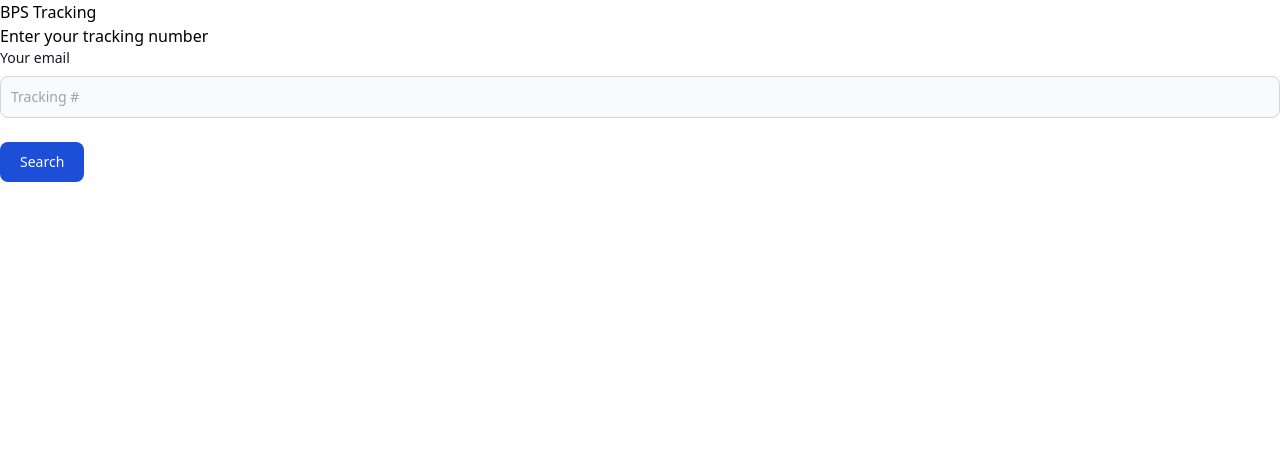
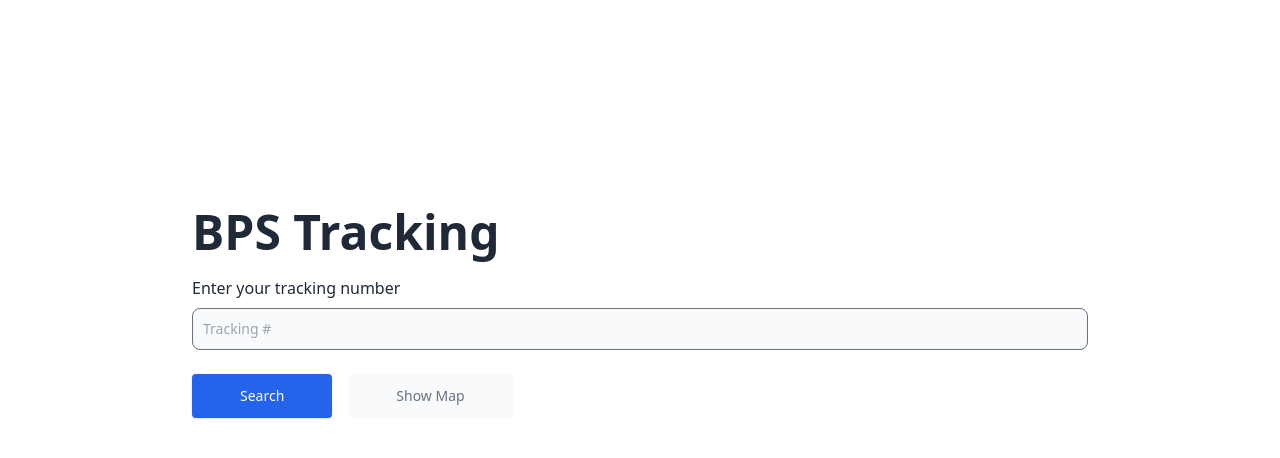
Before and after one commit to lsprr/bac, a Next.js app in the folder frontend/: page /tracking in a window 1280 px wide. Shown: the top 458 px of the page. Built offline with nearby package versions, Linux system fonts and the light colour scheme.

Commit message:
Revise UI Layout and Design

```diff
--- a/frontend/src/pages/_document.tsx
+++ b/frontend/src/pages/_document.tsx
@@ -4,7 +4,7 @@ export default function Document() {
   return (
     <Html lang="en">
       <Head />
-      <body>
+      <body className='text-gray-800'>
         <Main />
         <NextScript />
       </body>
--- a/frontend/src/pages/index.tsx
+++ b/frontend/src/pages/index.tsx
@@ -6,7 +6,7 @@ const inter = Inter({ subsets: ['latin'] })
 export default function Home() {
   return (
     <main
-      className={`flex min-h-screen flex-col items-center justify-between p-24 ${inter.className}`}
+      className={`${inter.className}`}
     >
       <TrackingView />
     </main>
--- a/frontend/src/pages/tracking.tsx
+++ b/frontend/src/pages/tracking.tsx
@@ -1,13 +1,13 @@
 import axios from 'axios';
-import { useState } from "react";
+import React, { useState } from "react";
 
 export default function TrackingView() {
     const [trackingNumber, setTrackingNumber] = useState('');
     const [trackingInfo, setTrackingInfo] = useState(null);
 
-    const handleSubmit = (e) => {
+    const handleSubmit = (e: React.FormEvent<HTMLFormElement>) => {
         e.preventDefault();
-    }
+    };
 
     const handleTracking = async () => {
         try {
@@ -18,69 +18,104 @@ export default function TrackingView() {
         }
     };
 
-    const status = trackingInfo?.parcel_tracking_items.map((item) => {
+    return (
+        <section className='max-w-4xl mx-5 my-20 lg:mx-auto'>
+            <Header />
+            <SearchForm trackingNumber={trackingNumber} setTrackingNumber={setTrackingNumber} handleTracking={handleTracking} onHandleSubmit={handleSubmit} />
+            {trackingInfo && <TrackingStatusList items={trackingInfo['parcel_tracking_items']} />}
+        </section >
+    )
+}
+
+function Header() {
+    return (
+        <section>
+            <div className="mx-auto pt-32">
+                <div className="mx-auto">
+                    <h1 className="text-3xl font-extrabold sm:text-5xl">
+                        BPS Tracking
+                    </h1>
+                </div>
+            </div>
+        </section>
+
+    );
+}
+
+function SearchForm({ trackingNumber, setTrackingNumber, handleTracking, onHandleSubmit }) {
+    return (
+        <form onSubmit={onHandleSubmit}>
+            <div className='mb-5'>
+                <label htmlFor="tracking" className="sm:block mt-5">Enter your tracking number</label>
+                <input
+                    value={trackingNumber}
+                    onChange={e => setTrackingNumber(e.target.value)}
+                    type="text"
+                    id="tracking"
+                    className="mt-2 bg-gray-50 border border-gray-500 text-gray-900 text-sm rounded-lg focus:ring-blue-500 focus:border-blue-500 block w-full p-2.5"
+                    placeholder="Tracking #"
+                    required
+                />
+            </div>
+            <button onClick={handleTracking} className="w-full rounded bg-blue-600 px-12 py-3 text-sm font-medium mb-1 md:mr-2 text-white shadow hover:bg-blue-700 focus:outline-none focus:ring active:bg-blue-500 sm:w-auto">Search</button>
+            <button className="w-full rounded bg-blue-600 px-12 py-3 text-sm font-medium mt-1 md:ml-2 text-white shadow hover:bg-blue-700 focus:outline-none focus:ring active:bg-blue-500 sm:w-auto disabled:bg-gray-50 disabled:text-gray-500 disabled:border-gray-200 disabled:shadow-none" disabled>Show Map</button>
+        </form>
+    );
+}
+
+function TrackingStatusList({ items }) {
+    return (
+        <ol className="mt-3 divide-y divider-gray-200 pt-10">
+            {items.map(item => (
+                <TrackingStatusItem key={item.uid} item={item} />
+            ))}
+        </ol>
+    );
+}
+
+function TrackingStatusItem({ item }) {
     const date = new Date(item.timestamp);
-        const options = { weekday: 'long', year: 'numeric', month: 'long', day: 'numeric' };
+    const day = date.toLocaleDateString(undefined, { year: 'numeric', month: 'long', day: 'numeric' });
+    const time = date.toLocaleTimeString(undefined, { hour: 'numeric', minute: 'numeric' });
+    const description = item.tracking_code_vendor?.tracking_code?.tracking_code_locales[0]?.description ?? item.tracking_code?.tracking_code_locales[0]?.description;
+    const location = item.location ?? item.city + ', ' + item.state;
+
     return (
         <>
-                <li className="mb-10 ml-6">
-                    <span className="absolute flex items-center justify-center w-6 h-6 bg-blue-100 rounded-full -left-3 ring-8 ring-white dark:ring-gray-900 dark:bg-blue-900">
-                        <svg className="w-2.5 h-2.5 text-blue-800 dark:text-blue-300" aria-hidden="true" xmlns="http://www.w3.org/2000/svg" fill="currentColor" viewBox="0 0 20 20">
-                            <path d="M20 4a2 2 0 0 0-2-2h-2V1a1 1 0 0 0-2 0v1h-3V1a1 1 0 0 0-2 0v1H6V1a1 1 0 0 0-2 0v1H2a2 2 0 0 0-2 2v2h20V4ZM0 18a2 2 0 0 0 2 2h16a2 2 0 0 0 2-2V8H0v10Zm5-8h10a1 1 0 0 1 0 2H5a1 1 0 0 1 0-2Z" />
+            <li>
+                <div className="items-center block py-3 sm:flex">
+                    <div className="text-gray-800">
+
+                        <time className="text-lg font-semibold">{day}</time>
+                        <div className="text-base font-normal flex items-center">
+                            <span className="text-gray-800 capitalize">
+                                {description}
+                            </span>
+                            <span className="inline-flex items-center justify-center w-4 h-4 ml-2 text-sm font-semibold rounded-full bg-green-700 text-green-300">
+                                <svg className="w-2.5 h-2.5" aria-hidden="true" xmlns="http://www.w3.org/2000/svg" fill="none" viewBox="0 0 16 12">
+                                    <path stroke="currentColor" stroke-linecap="round" stroke-linejoin="round" stroke-width="2" d="M1 5.917 5.724 10.5 15 1.5" />
                                 </svg>
+                                <span className="sr-only">Icon description</span>
                             </span>
-                    <h3 className="flex items-center mb-1 text-lg font-semibold text-gray-900 dark:text-white">Flowbite Application UI v2.0.0 <span className="bg-blue-100 text-blue-800 text-sm font-medium mr-2 px-2.5 py-0.5 rounded dark:bg-blue-900 dark:text-blue-300 ml-3">Latest</span></h3>
-                    <time className="block mb-2 text-sm font-normal leading-none text-gray-400 dark:text-gray-500">Released on January 13th, 2022</time>
-                    <p className="mb-4 text-base font-normal text-gray-500 dark:text-gray-400">Get access to over 20+ pages including a dashboard layout, charts, kanban board, calendar, and pre-order E-commerce & Marketing pages.</p>
-                    <a href="#" className="inline-flex items-center px-4 py-2 text-sm font-medium text-gray-900 bg-white border border-gray-200 rounded-lg hover:bg-gray-100 hover:text-blue-700 focus:z-10 focus:ring-4 focus:outline-none focus:ring-gray-200 focus:text-blue-700 dark:bg-gray-800 dark:text-gray-400 dark:border-gray-600 dark:hover:text-white dark:hover:bg-gray-700 dark:focus:ring-gray-700"><svg className="w-3.5 h-3.5 mr-2.5" aria-hidden="true" xmlns="http://www.w3.org/2000/svg" fill="currentColor" viewBox="0 0 20 20">
-                        <path d="M14.707 7.793a1 1 0 0 0-1.414 0L11 10.086V1.5a1 1 0 0 0-2 0v8.586L6.707 7.793a1 1 0 1 0-1.414 1.414l4 4a1 1 0 0 0 1.416 0l4-4a1 1 0 0 0-.002-1.414Z" />
-                        <path d="M18 12h-2.55l-2.975 2.975a3.5 3.5 0 0 1-4.95 0L4.55 12H2a2 2 0 0 0-2 2v4a2 2 0 0 0 2 2h16a2 2 0 0 0 2-2v-4a2 2 0 0 0-2-2Zm-3 5a1 1 0 1 1 0-2 1 1 0 0 1 0 2Z" />
-                    </svg> Download ZIP</a>
-                </li>
-                <li className="mb-10 ml-6">
-                    <span className="absolute flex items-center justify-center w-6 h-6 bg-blue-100 rounded-full -left-3 ring-8 ring-white dark:ring-gray-900 dark:bg-blue-900">
-                        <svg className="w-2.5 h-2.5 text-blue-800 dark:text-blue-300" aria-hidden="true" xmlns="http://www.w3.org/2000/svg" fill="currentColor" viewBox="0 0 20 20">
-                            <path d="M20 4a2 2 0 0 0-2-2h-2V1a1 1 0 0 0-2 0v1h-3V1a1 1 0 0 0-2 0v1H6V1a1 1 0 0 0-2 0v1H2a2 2 0 0 0-2 2v2h20V4ZM0 18a2 2 0 0 0 2 2h16a2 2 0 0 0 2-2V8H0v10Zm5-8h10a1 1 0 0 1 0 2H5a1 1 0 0 1 0-2Z" />
+                        </div>
+
+                        <span className="bg-gray-100 text-gray-800 text-xs font-medium inline-flex items-center px-2.5 py-0.5 rounded mr-2 border border-gray-500">
+                            <svg className="w-2.5 h-2.5 mr-1.5" aria-hidden="true" xmlns="http://www.w3.org/2000/svg" fill="currentColor" viewBox="0 0 20 20">
+                                <path d="M10 0a10 10 0 1 0 10 10A10.011 10.011 0 0 0 10 0Zm3.982 13.982a1 1 0 0 1-1.414 0l-3.274-3.274A1.012 1.012 0 0 1 9 10V6a1 1 0 0 1 2 0v3.586l2.982 2.982a1 1 0 0 1 0 1.414Z" />
                             </svg>
+                            {time}
                         </span>
-                    <h3 className="mb-1 text-lg font-semibold text-gray-900 dark:text-white">Flowbite Figma v1.3.0</h3>
-                    <time className="block mb-2 text-sm font-normal leading-none text-gray-400 dark:text-gray-500">Released on December 7th, 2021</time>
-                    <p className="text-base font-normal text-gray-500 dark:text-gray-400">All of the pages and components are first designed in Figma and we keep a parity between the two versions even as we update the project.</p>
-                </li>
-                <li className="ml-6">
-                    <span className="absolute flex items-center justify-center w-6 h-6 bg-blue-100 rounded-full -left-3 ring-8 ring-white dark:ring-gray-900 dark:bg-blue-900">
-                        <svg className="w-2.5 h-2.5 text-blue-800 dark:text-blue-300" aria-hidden="true" xmlns="http://www.w3.org/2000/svg" fill="currentColor" viewBox="0 0 20 20">
-                            <path d="M20 4a2 2 0 0 0-2-2h-2V1a1 1 0 0 0-2 0v1h-3V1a1 1 0 0 0-2 0v1H6V1a1 1 0 0 0-2 0v1H2a2 2 0 0 0-2 2v2h20V4ZM0 18a2 2 0 0 0 2 2h16a2 2 0 0 0 2-2V8H0v10Zm5-8h10a1 1 0 0 1 0 2H5a1 1 0 0 1 0-2Z" />
+
+                        <span className="uppercase bg-blue-100 text-blue-800 text-xs font-medium inline-flex items-center px-2.5 py-0.5 rounded border border-blue-600">
+                            <svg className="w-2.5 h-2.5 mr-1" aria-hidden="true" xmlns="http://www.w3.org/2000/svg" fill="currentColor" viewBox="0 0 20 20">
+                                <path d="M10 .5a9.5 9.5 0 1 0 0 19 9.5 9.5 0 0 0 0-19ZM8.374 17.4a7.6 7.6 0 0 1-5.9-7.4c0-.83.137-1.655.406-2.441l.239.019a3.887 3.887 0 0 1 2.082 2.5 4.1 4.1 0 0 0 2.441 2.8c1.148.522 1.389 2.007.732 4.522Zm3.6-8.829a.997.997 0 0 0-.027-.225 5.456 5.456 0 0 0-2.811-3.662c-.832-.527-1.347-.854-1.486-1.89a7.584 7.584 0 0 1 8.364 2.47c-1.387.208-2.14 2.237-2.14 3.307a1.187 1.187 0 0 1-1.9 0Zm1.626 8.053-.671-2.013a1.9 1.9 0 0 1 1.771-1.757l2.032.619a7.553 7.553 0 0 1-3.132 3.151Z" />
                             </svg>
+                            {location}
                         </span>
-                    <h3 className="mb-1 text-lg font-semibold text-gray-900 dark:text-white">Flowbite Library v1.2.2</h3>
-                    <time className="block mb-2 text-sm font-normal leading-none text-gray-400 dark:text-gray-500">Released on December 2nd, 2021</time>
-                    <p className="text-base font-normal text-gray-500 dark:text-gray-400">Get started with dozens of web components and interactive elements built on top of Tailwind CSS.</p>
+
+                    </div>
+                </div>
             </li>
         </>
-        )
-    });
-
-    return (
-        <section>
-            <header>
-                <h1>BPS Tracking</h1>
-                <h2>Enter your tracking number</h2>
-            </header>
-            <form onSubmit={handleSubmit}>
-                <div className="mb-6">
-                    <label htmlFor="tracking" className="block mb-2 text-sm font-medium text-gray-900 dark:text-white">Your email</label>
-                    <input value={trackingNumber} onChange={e => setTrackingNumber(e.target.value)} type="text" id="tracking" className="bg-gray-50 border border-gray-300 text-gray-900 text-sm rounded-lg focus:ring-blue-500 focus:border-blue-500 block w-full p-2.5 dark:bg-gray-700 dark:border-gray-600 dark:placeholder-gray-400 dark:text-white dark:focus:ring-blue-500 dark:focus:border-blue-500" placeholder="Tracking #" required />
-                </div>
-                <button onClick={handleTracking} className="text-white bg-blue-700 hover:bg-blue-800 focus:ring-4 focus:outline-none focus:ring-blue-300 font-medium rounded-lg text-sm w-full sm:w-auto px-5 py-2.5 text-center dark:bg-blue-600 dark:hover:bg-blue-700 dark:focus:ring-blue-800">Search</button>
-            </form>
-            {trackingNumber &&
-                <>
-                    <ol className="relative border-l border-gray-200 dark:border-gray-700">
-                        {status}
-                    </ol>
-                </>
+    );
 }
-        </section>
-    )
-}
```
Lines whose indentation alone changed are shown as unchanged.
